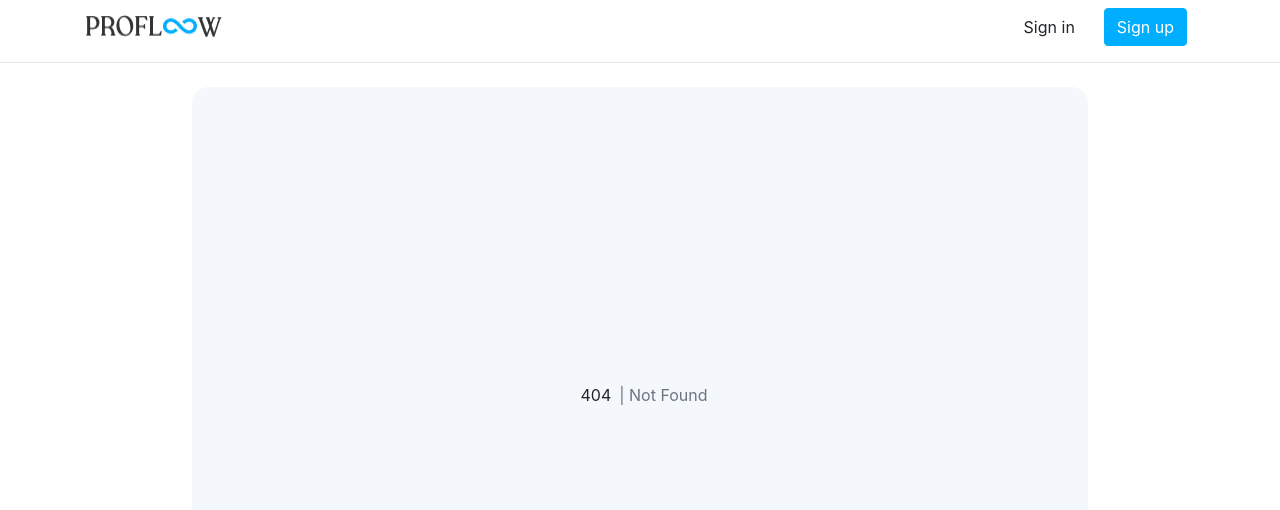
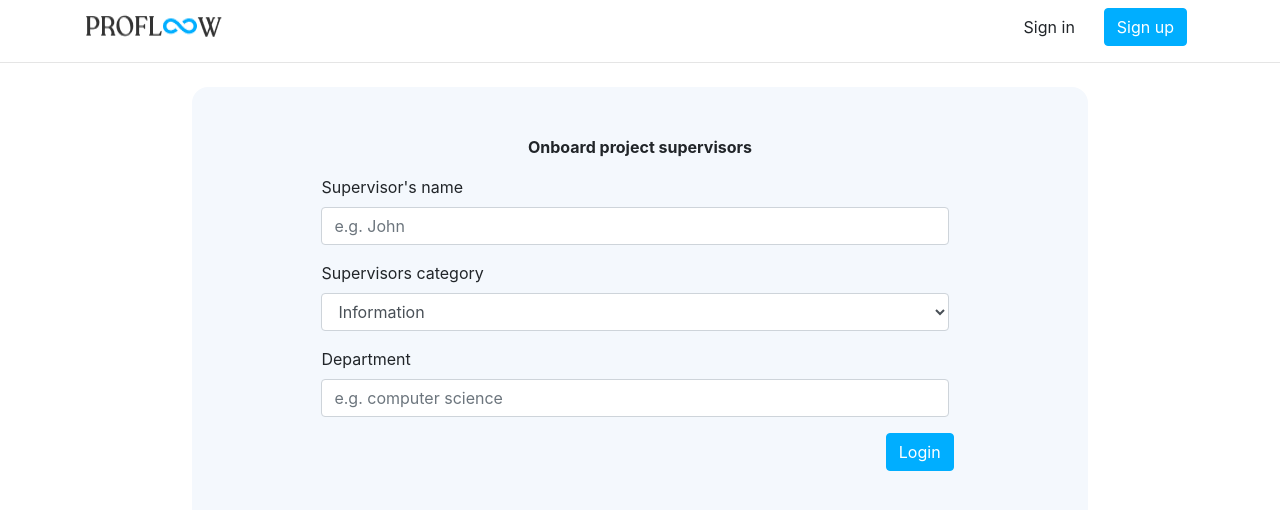
Before and after one commit to vicradon/proflow, a React (Create React App) app: page /coordinator/project/add in a window 1280 px wide. Before the commit this address had no page. Shown: the top 510 px of the page. Built offline with nearby package versions, Linux system fonts and the light colour scheme.

Commit message:
chores: continuation of screens

```diff
--- a/src/routes.js
+++ b/src/routes.js
@@ -10,6 +10,7 @@ import SupervisorPairing from "./views/pages/Student/SupervisorPairing/Superviso
 import ProjectApproved from "./views/pages/Student/ProjectApproved/ProjectApproved";
 import CoordinatorSignup from "./views/pages/Coordinator/Signup/Signup";
 import CoordinatorLogin from "./views/pages/Coordinator/login/login";
+import ProjectCategory from "./views/pages/Coordinator/ProjectCategory/ProjectCategory";
 
 const Routes = () => {
   return (
@@ -21,6 +22,10 @@ const Routes = () => {
             <Route path="/login" component={StudentLogin} />
             <Route path="/coordinator/signup" component={CoordinatorSignup} />
             <Route path="/coordinator/login" component={CoordinatorLogin} />
+            <Route
+              path="/coordinator/project/add"
+              component={ProjectCategory}
+            />
             <Route path="/profile/avatar" component={AvatarUpload} />
             <Route path="/project/setup" component={ProjectDetails} />
             <Route path="/project/pairing" component={SupervisorPairing} />
--- /dev/null
+++ b/src/views/pages/Coordinator/ProjectCategory/ProjectCategory.jsx
@@ -0,0 +1,39 @@
+import { Button, Form, Col, Dropdown } from "react-bootstrap";
+import { Link } from "react-router-dom";
+import GeneralTemplate from "../../../templates/GeneralTemplate/GeneralTemplate";
+import Images from "../../../../components/Images.js";
+
+function ProjectCategory() {
+  return (
+    <GeneralTemplate>
+      <p className="text-gray font-weight-bold text-center">
+        Onboard project supervisors
+      </p>
+
+      <Form className="mb-4 d-block">
+        <Form.Row className="mb-3 w-100">
+          <Form.Label>Supervisor's name</Form.Label>
+          <Form.Control placeholder="e.g. John" />
+        </Form.Row>
+        <Form.Row className="mb-3 w-100">
+          <Form.Label>Supervisors category</Form.Label>
+          <select className="form-control">
+            <option value="Default">Information</option>
+            <option value="Transport">Transport</option>
+            <option value="Engineering">Engineering</option>
+          </select>
+        </Form.Row>
+
+        <Form.Row className="mb-3 w-100">
+          <Form.Label>Department</Form.Label>
+          <Form.Control placeholder="e.g. computer science" />
+        </Form.Row>
+        <div className="d-flex justify-content-end my-10">
+          <Button className="w-23 left-align">Login</Button>
+        </div>
+      </Form>
+    </GeneralTemplate>
+  );
+}
+
+export default ProjectCategory;
--- a/src/views/pages/Coordinator/Signup/Signup.jsx
+++ b/src/views/pages/Coordinator/Signup/Signup.jsx
@@ -5,7 +5,7 @@ import GeneralTemplate from "../../../templates/GeneralTemplate/GeneralTemplate"
 import Images from "../../../../components/Images.js";
 import SignupSuccessModal from "../../../../components/SignupSuccessModal";
 
-function StudentSignup() {
+function CoordinatorSignup() {
   const [showSuccessModal, setSuccessModal] = useState(false);
   return (
     <GeneralTemplate>
@@ -101,4 +101,4 @@ function StudentSignup() {
   );
 }
 
-export default StudentSignup;
+export default CoordinatorSignup;
--- a/src/views/pages/Coordinator/login/login.jsx
+++ b/src/views/pages/Coordinator/login/login.jsx
@@ -5,7 +5,7 @@ import GeneralTemplate from "../../../templates/GeneralTemplate/GeneralTemplate"
 import Images from "../../../../components/Images.js";
 import SignupSuccessModal from "../../../../components/SignupSuccessModal";
 
-function StudentSignup() {
+function CategoryLogin() {
   const [showSuccessModal, setSuccessModal] = useState(false);
   return (
     <GeneralTemplate>
@@ -74,4 +74,4 @@ function StudentSignup() {
   );
 }
 
-export default StudentSignup;
+export default CategoryLogin;
--- a/src/views/pages/Student/ProjectApproved/ProjectApproved.jsx
+++ b/src/views/pages/Student/ProjectApproved/ProjectApproved.jsx
@@ -1,3 +1,4 @@
+import { Button } from "react-bootstrap";
 import Images from "../../../../components/Images";
 import GeneralTemplate from "../../../templates/GeneralTemplate/GeneralTemplate";
 
--- a/src/views/pages/Student/ProjectPending/ProjectPending.jsx
+++ b/src/views/pages/Student/ProjectPending/ProjectPending.jsx
@@ -1,5 +1,6 @@
 import Images from "../../../../components/Images";
 import GeneralTemplate from "../../../templates/GeneralTemplate/GeneralTemplate";
+import { Button } from "react-bootstrap";
 
 function ProjectPending() {
   return (
--- a/src/views/pages/Student/ProjectRejected/ProjectRejected.jsx
+++ b/src/views/pages/Student/ProjectRejected/ProjectRejected.jsx
@@ -1,5 +1,6 @@
 import Images from "../../../../components/Images";
 import GeneralTemplate from "../../../templates/GeneralTemplate/GeneralTemplate";
+import { Button } from "react-bootstrap";
 
 function ProjectRejected() {
   return (
```
